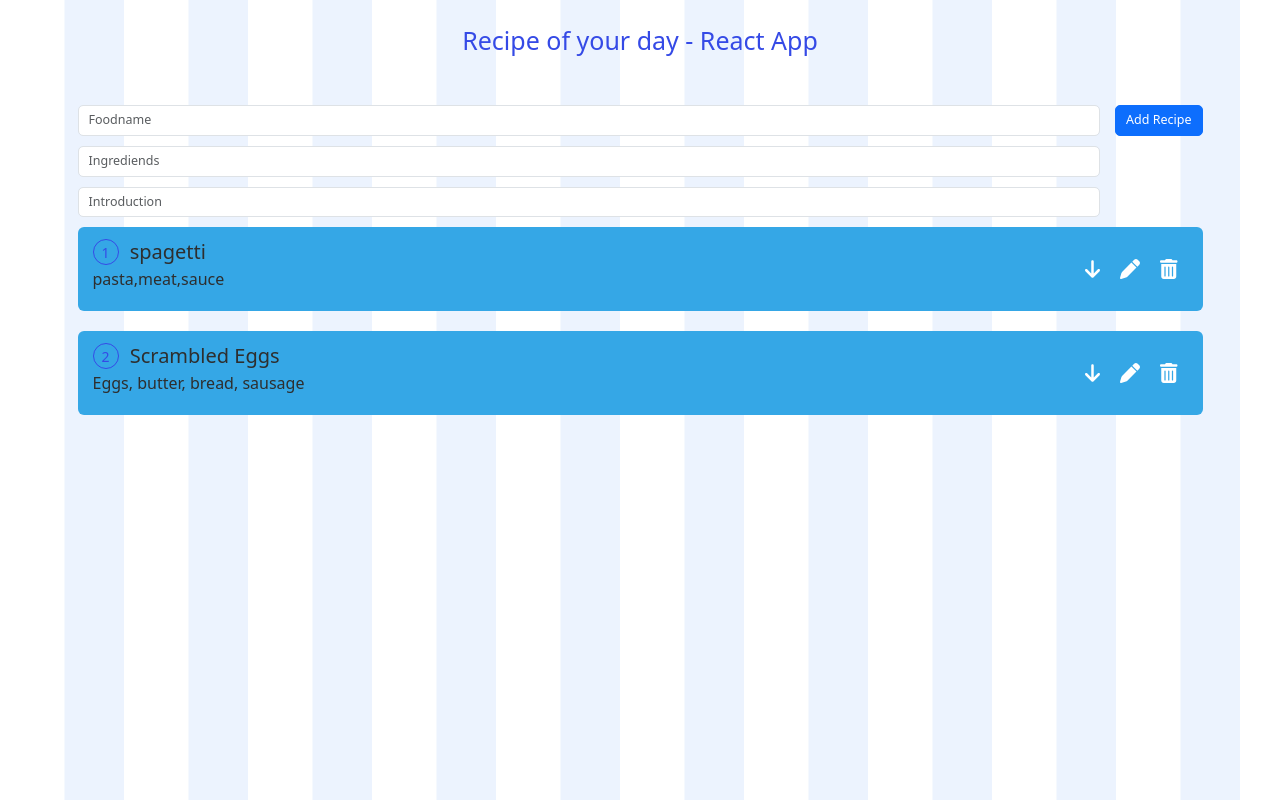
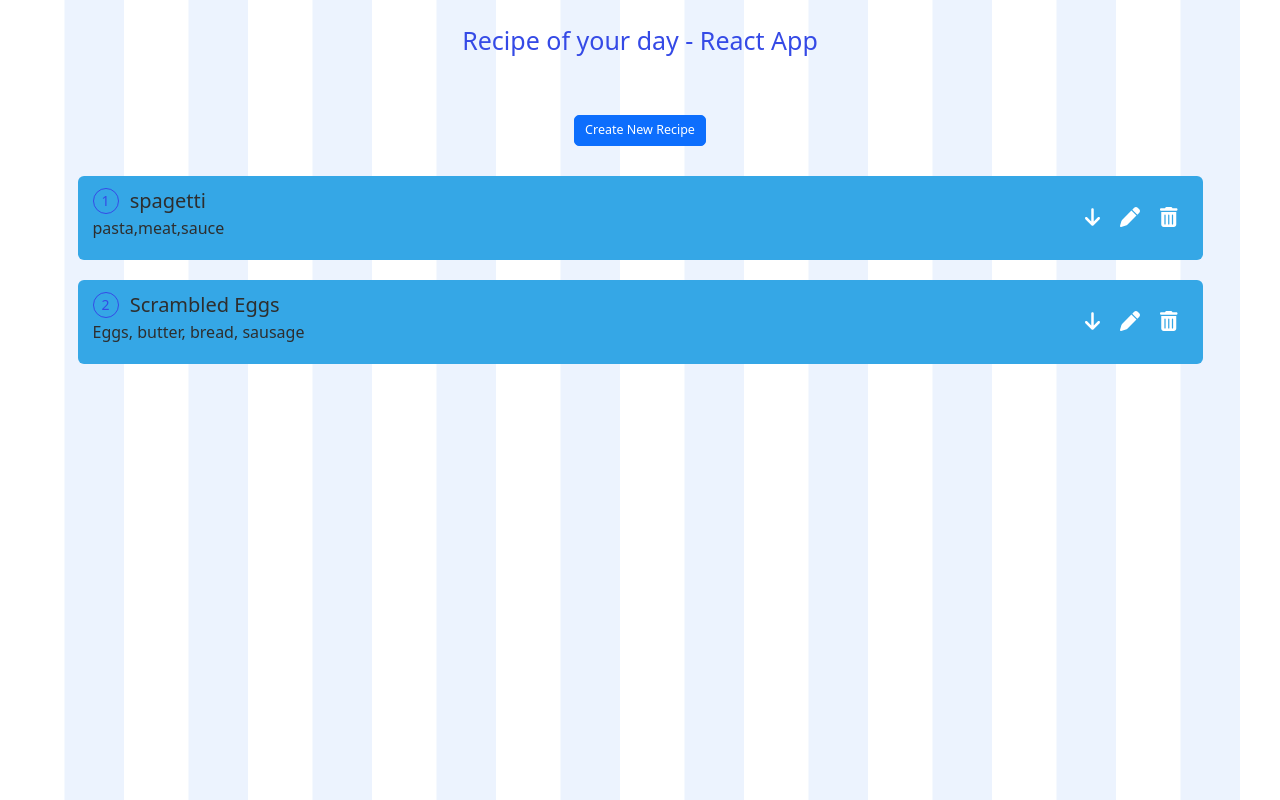
Before and after one commit to graqu/Recipe_of_your_day_React, a React (Create React App) app: page / in a window 1280 px wide. Built offline with nearby package versions, Linux system fonts and the light colour scheme.

Commit message:
Editor finished

```diff
--- a/src/App.js
+++ b/src/App.js
@@ -16,6 +16,7 @@ import Editor from "./Components/Editor/Editor";
 function App() {
   // Recipes (Ideas for dish) states
   const [editorMode, setEditorMode] = useState(false);
+
   const [newRecipe, setNewRecipe] = useState({
     title: "",
     ingrediends: "",
@@ -44,7 +45,6 @@ function App() {
       ...newRecipe,
       [entry]: value,
     });
-    console.log(newRecipe);
   };
   const newRecipeHandler = (newEntry) => {
     setRecipe([...recipe, newEntry]);
@@ -69,7 +69,6 @@ function App() {
   };
   const startEdition = (item) => {
     setEditorMode(true);
-    console.log(item);
     setUpdateData(item);
     setNewRecipe({
       title: item.title,
@@ -78,9 +77,19 @@ function App() {
     });
   };
   const handleUpdate = (entry) => {
-    console.log(`zamienię 1 na 2`);
-    console.log(updateData);
-    console.log(entry);
+    let filteredRecords = [...recipe].filter(
+      (item) => item.id !== updateData.id
+    );
+    const newEntry = {
+      id: updateData.id,
+      title: entry.title,
+      ingrediends: entry.ingrediends,
+      description: entry.description,
+      opened: false,
+    };
+    let updatedObject = [...filteredRecords, newEntry];
+    setRecipe(updatedObject);
+    cancelUpdate();
   };
   const cancelUpdate = () => {
     setEditorMode(false);
--- /dev/null
+++ b/src/Components/Editor/Editor.css
@@ -0,0 +1,6 @@
+.editor-button-block {
+  padding: 10px 0 30px;
+  display: flex;
+  justify-content: center;
+  align-items: center;
+}
--- a/src/Components/Editor/Editor.js
+++ b/src/Components/Editor/Editor.js
@@ -1,7 +1,8 @@
 import { useState } from "react";
+import "./Editor.css";
 
 const Editor = (props) => {
-  const status = props.editionStatus;
+  const [inputsStatus, setInputsStatus] = useState(false);
   const newRecipe = props.items;
 
   const handleInputChange = (e) => {
@@ -38,45 +39,9 @@ const Editor = (props) => {
   //Elements to show
 
   return (
-    // {props.status && props.status ? (
-    // <div className="row">
-    //   <div className="col">
-    //     <input
-    //       value={props.status && props.status.title}
-    //       onChange={setNewRecipe}
-    //       name="title"
-    //       className="form-control form-control-lg"
-    //     />
-
-    //     <input
-    //       value={props.status && props.status.ingrediends}
-    //       onChange={(e) => setNewRecipe(e)}
-    //       name="ingrediends"
-    //       className="form-control form-control-lg"
-    //     />
-
-    //     <input
-    //       value={props.status && props.status.description}
-    //       onChange={(e) => setNewRecipe(e)}
-    //       name="description"
-    //       className="form-control form-control-lg"
-    //     />
-    //   </div>
-    //   <div className="col-auto">
-    //     <button
-    //       onClick={props.onChangeFn}
-    //       className="btn btn-lg btn-primary mr-20"
-    //     >
-    //       Update
-    //     </button>
-    //     <button onClick={props.onCancelFn} className="btn btn-lg btn-danger">
-    //       Cancel
-    //     </button>
-    //   </div>
-    // </div>
-
-    // ) : (
     <div className="row">
+      {inputsStatus ? (
+        <>
           <div className="col">
             <input
               value={newRecipe.title}
@@ -109,18 +74,42 @@ const Editor = (props) => {
                 >
                   Update
                 </button>
-            <button className="btn btn-lg btn-danger" onClick={props.onCancel}>
+                <button
+                  className="btn btn-lg btn-danger"
+                  onClick={props.onCancel}
+                >
                   Cancel
                 </button>
               </>
             ) : (
-          <button onClick={handleNewItem} className="btn btn-lg btn-primary">
+              <>
+                <button
+                  onClick={handleNewItem}
+                  className="btn btn-lg btn-primary mr-20"
+                >
                   Add Recipe
                 </button>
+                <button
+                  onClick={() => setInputsStatus(false)}
+                  className="btn btn-lg btn-warning"
+                >
+                  hide
+                </button>
+              </>
             )}
           </div>
+        </>
+      ) : (
+        <div className="container editor-button-block">
+          <button
+            onClick={() => setInputsStatus(true)}
+            className="btn btn-lg btn-primary"
+          >
+            Create New Recipe
+          </button>
         </div>
-    //   )};
+      )}
+    </div>
   );
 };
 
```
Lines whose indentation alone changed are shown as unchanged.
